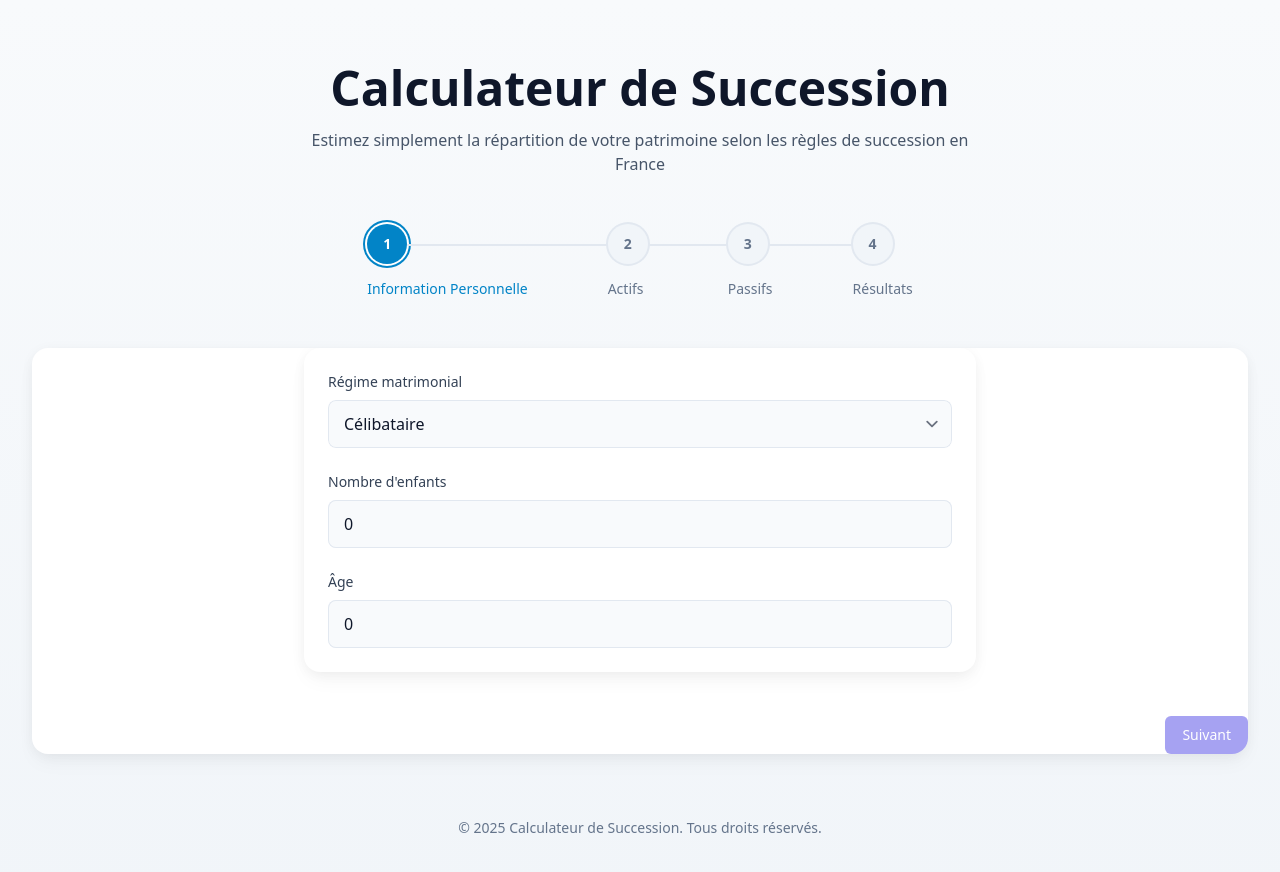
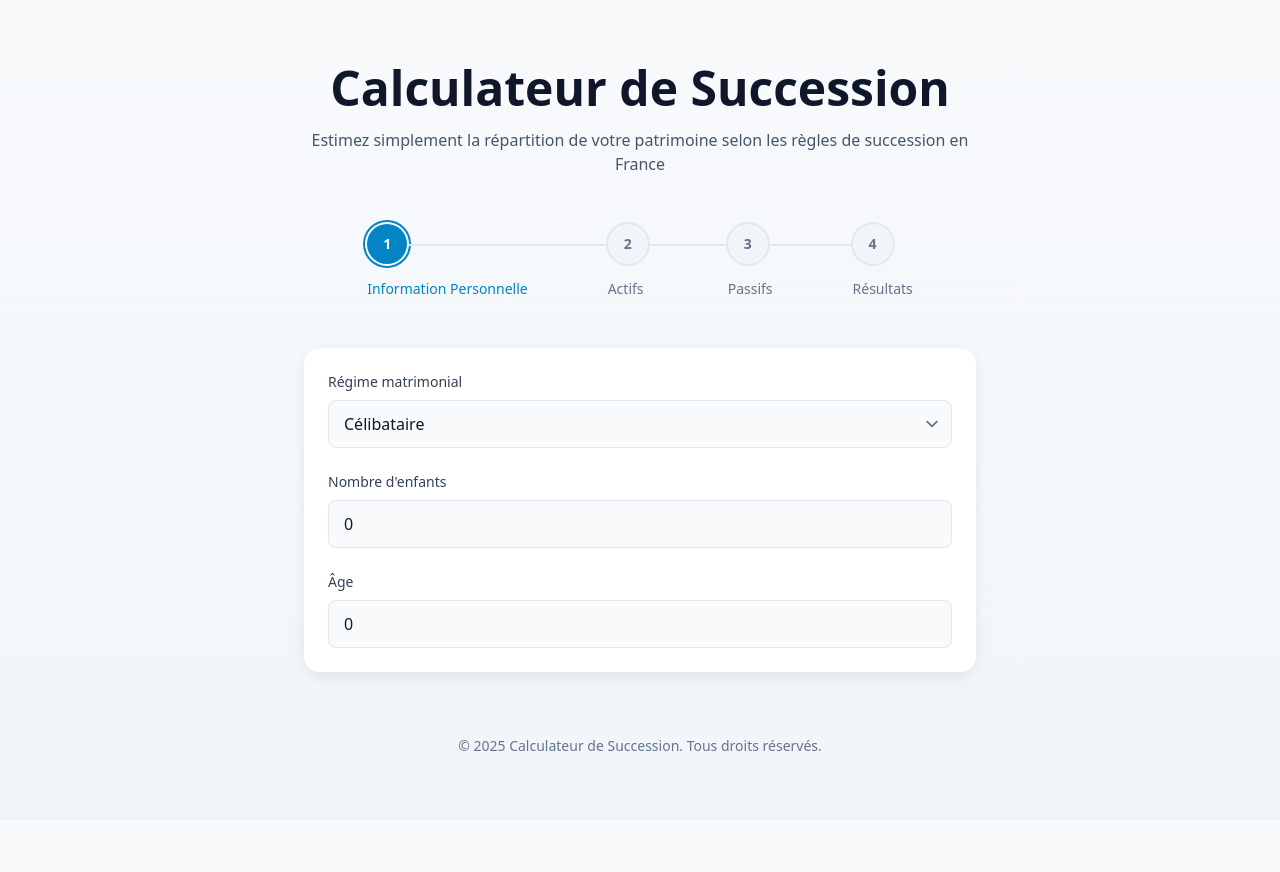
Before and after one commit to jbalarcon/ramify-simu-succession, a Next.js app: page / in a window 1280 px wide. Shown: the top 872 px of the page. After the commit the page ends 820 px from the top, so only its background shows below. Built offline with nearby package versions, Linux system fonts and the light colour scheme; a web font is replaced by a local one.

Commit message:
fix: remove outer white container to improve UI hierarchy

```diff
--- a/src/components/stepper/StepContent.tsx
+++ b/src/components/stepper/StepContent.tsx
@@ -5,17 +5,7 @@ import LiabilitiesForm from '../forms/LiabilitiesForm';
 import ResultsView from '../results/ResultsView';
 
 export default function StepContent() {
-  const { currentStep, setCurrentStep, canProceed } = useStepper();
-
-  const nextStep = () => {
-    if (canProceed) {
-      setCurrentStep(currentStep + 1);
-    }
-  };
-
-  const prevStep = () => {
-    setCurrentStep(Math.max(0, currentStep - 1));
-  };
+  const { currentStep } = useStepper();
 
   const renderStep = () => {
     switch (currentStep) {
@@ -33,36 +23,8 @@ export default function StepContent() {
   };
 
   return (
-    <div className="space-y-6">
+    <div>
       {renderStep()}
-
-      <div className="flex justify-between pt-5">
-        <button
-          type="button"
-          onClick={prevStep}
-          disabled={currentStep === 0}
-          className={`${
-            currentStep === 0 ? 'invisible' : ''
-          } px-4 py-2 text-sm font-medium text-gray-700 bg-white border border-gray-300 rounded-md shadow-sm hover:bg-gray-50`}
-        >
-          Précédent
-        </button>
-
-        {currentStep < 3 && (
-          <button
-            type="button"
-            onClick={nextStep}
-            disabled={!canProceed}
-            className={`px-4 py-2 text-sm font-medium text-white bg-indigo-600 border border-transparent rounded-md shadow-sm ${
-              canProceed
-                ? 'hover:bg-indigo-700'
-                : 'opacity-50 cursor-not-allowed'
-            }`}
-          >
-            Suivant
-          </button>
-        )}
-      </div>
     </div>
   );
 }
--- a/src/pages/index.tsx
+++ b/src/pages/index.tsx
@@ -22,7 +22,7 @@ export default function Home() {
 
               <Stepper />
 
-              <div className="bg-white shadow-soft rounded-xl overflow-hidden animate-slide-up">
+              <div className="animate-slide-up">
                 <StepContent />
               </div>
 
```
